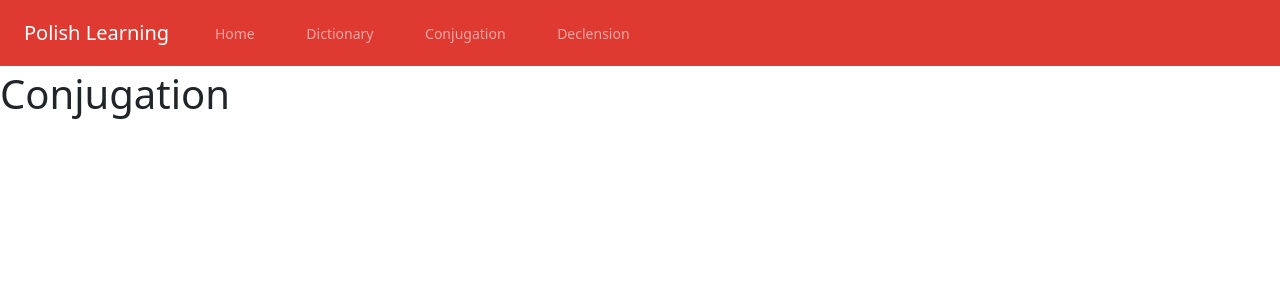
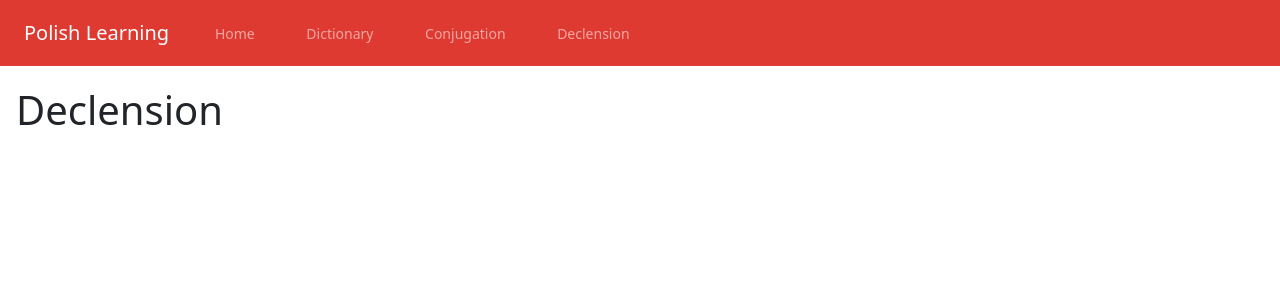
Before and after one commit to kenichisutan/polish-learning, a React (Create React App) app: page /conjugation in a window 1280 px wide. Shown: the top 300 px of the page. Built offline with nearby package versions, Linux system fonts and the light colour scheme.

Commit message:
Inserted css template

```diff
--- a/src/components/Conjugation.js
+++ b/src/components/Conjugation.js
@@ -1,7 +1,8 @@
 const Conjugation = () => {
     return (
-        <div>
-            <h1>Conjugation</h1>
+        <div className="page-content">
+            <h1>Declension</h1>
+            <br />
         </div>
     )
 }
```
